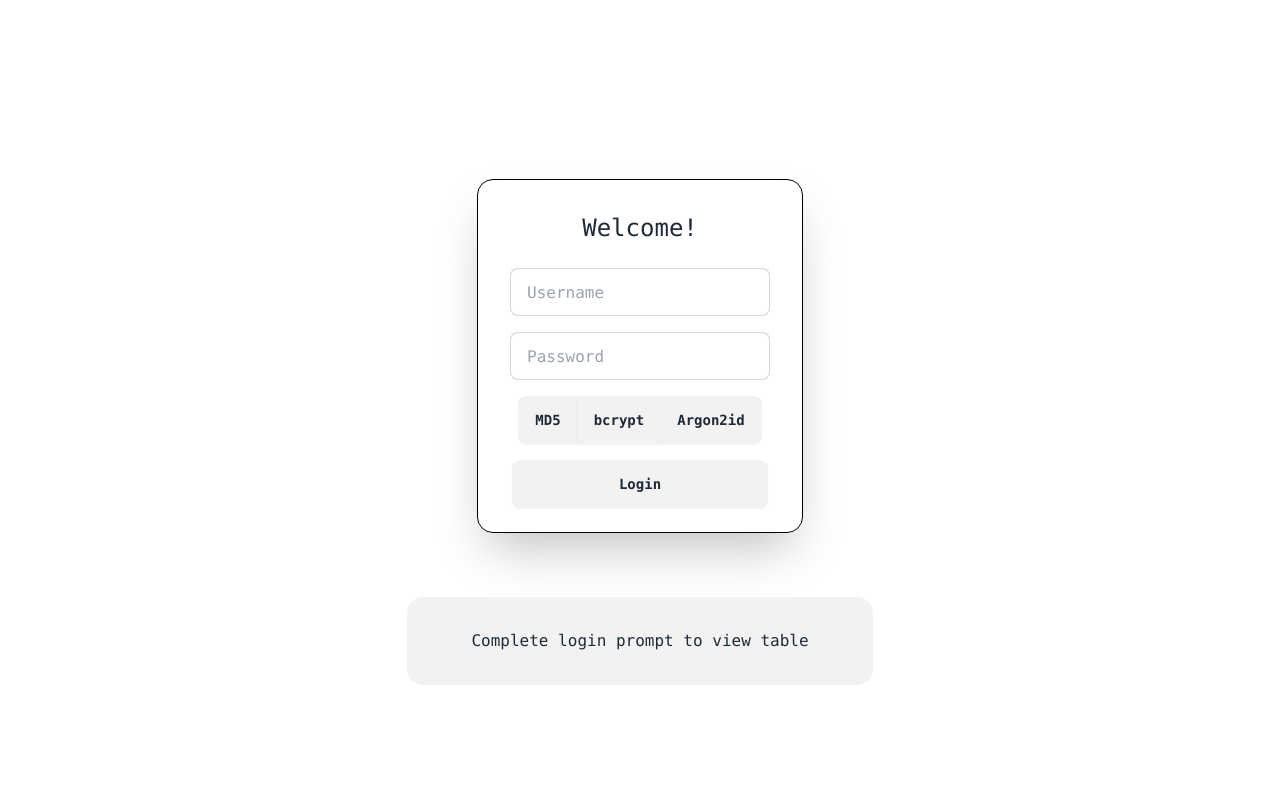
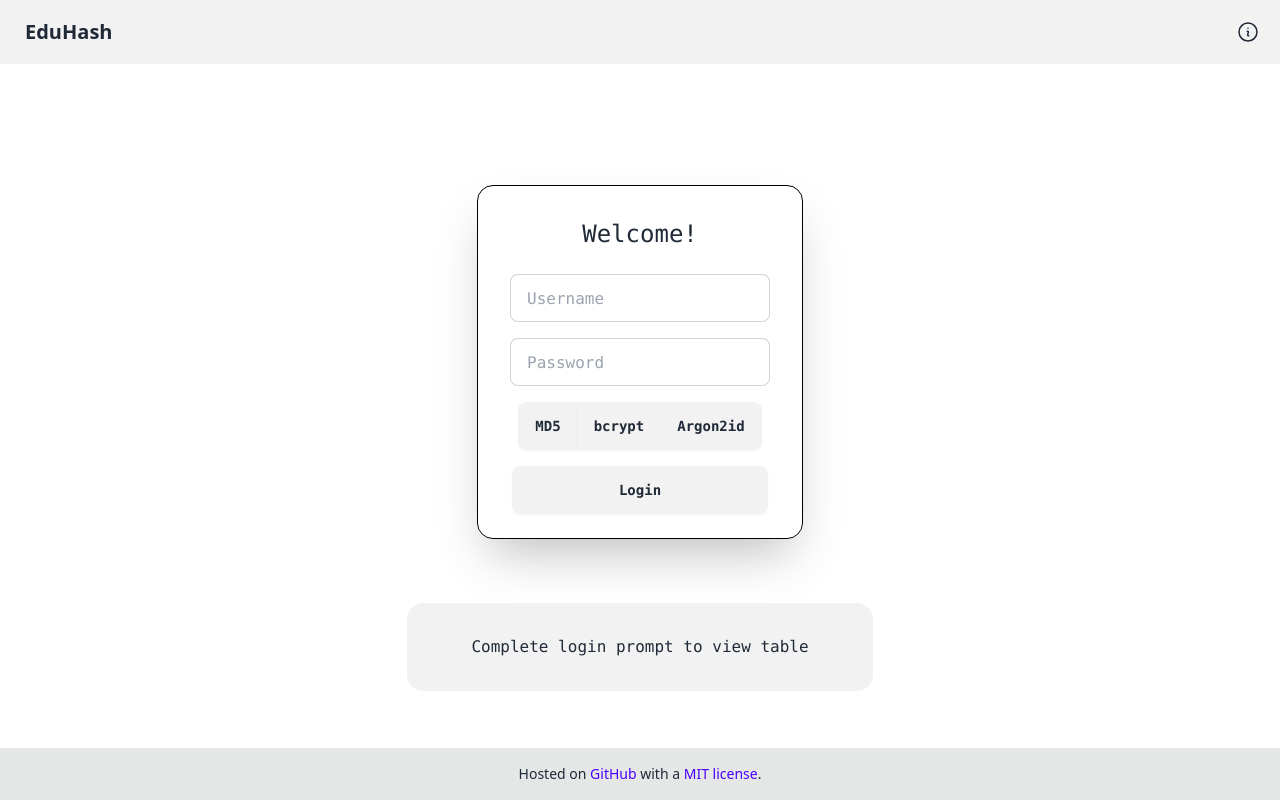
Before and after one commit to vanfossen/eduhash, a Vue app: page / in a window 1280 px wide. Built offline with nearby package versions, Linux system fonts and the light colour scheme.

Commit message:
add nav and footer

```diff
--- a/src/App.vue
+++ b/src/App.vue
@@ -3,6 +3,8 @@
 // vue and other libraries
 import { ref } from "vue";
 import { md5Hash, bcryptHash, argon2idHash } from "./utils.ts";
+import Navbar from "./components/Navbar.vue";
+import Footer from "./components/Footer.vue";
 
 // constants
 const ALGORITHM_LIST = ["MD5", "bcrypt", "Argon2id"];
@@ -91,6 +93,8 @@ const handleLogin = async () => {
 </script>
 
 <template>
+  <Navbar />
+
   <div class="flex grow flex-col items-center justify-center font-mono">
     <!-- Login.vue -->
     <div
@@ -171,6 +175,8 @@ const handleLogin = async () => {
       Complete login prompt to view table
     </div>
   </div>
+
+  <Footer />
 </template>
 
 <style scoped></style>
--- /dev/null
+++ b/src/components/Footer.vue
@@ -0,0 +1,27 @@
+<!-- Footer.vue -->
+<script setup lang="ts"></script>
+
+<template>
+  <footer class="footer footer-center bg-base-300 p-4 text-base-content">
+    <aside>
+      <p>
+        Hosted on
+        <a
+          href="https://www.example.com"
+          target="_blank"
+          class="link-hover link link-primary"
+          >GitHub</a
+        >
+        with a
+        <a
+          href="https://www.example.com"
+          target="_blank"
+          class="link-hover link link-primary"
+          >MIT license</a
+        >.
+      </p>
+    </aside>
+  </footer>
+</template>
+
+<style scoped></style>
--- /dev/null
+++ b/src/components/Navbar.vue
@@ -0,0 +1,31 @@
+<!-- Navbar.vue -->
+<script setup lang="ts"></script>
+
+<template>
+  <div class="navbar bg-base-200">
+    <div class="flex-1">
+      <a class="btn btn-ghost text-xl">EduHash</a>
+    </div>
+    <div class="flex-none">
+      <button class="btn btn-square btn-ghost">
+        <!-- heroicons | information-circle -->
+        <svg
+          xmlns="http://www.w3.org/2000/svg"
+          fill="none"
+          viewBox="0 0 24 24"
+          stroke-width="1.5"
+          stroke="currentColor"
+          class="size-6"
+        >
+          <path
+            stroke-linecap="round"
+            stroke-linejoin="round"
+            d="m11.25 11.25.041-.02a.75.75 0 0 1 1.063.852l-.708 2.836a.75.75 0 0 0 1.063.853l.041-.021M21 12a9 9 0 1 1-18 0 9 9 0 0 1 18 0Zm-9-3.75h.008v.008H12V8.25Z"
+          />
+        </svg>
+      </button>
+    </div>
+  </div>
+</template>
+
+<style scoped></style>
```
